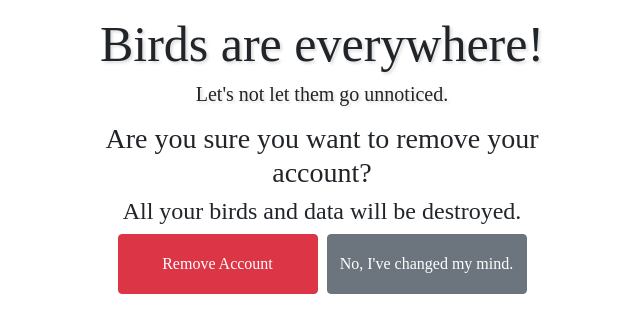
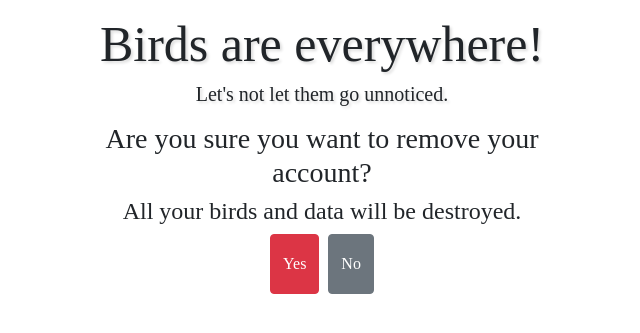
Before and after one commit to sergiojaj/new_whistly, a Django app: page /remove_account/00000000-0000-0000-0000-000000000001/ in a window 1280 px wide. Shown: the part 56-389 px from the top of the page, without its empty margins (318-958 px from the left). Run offline with Django 3.2, Linux system fonts and the light colour scheme; a user stored in the database is signed in; tables that the repository leaves empty hold one stand-in row (values such as "Sample post"); some libraries are stand-ins or nearby versions.

Commit message:
correcting margins

```diff
--- a/static/css/base.css
+++ b/static/css/base.css
@@ -207,3 +207,7 @@ button{
 #forms_id {
   display: inline;
 }
+
+.remove_account_btns{
+  width: auto;
+}
--- a/templates/account/remove_account.html
+++ b/templates/account/remove_account.html
@@ -13,11 +13,11 @@
             <div class="col-12 ">
                 <form id='forms_id' action="" method="POST" class="remove_account_form"> {% csrf_token %}
                     {{ form|crispy }}
-                    <button class="btn btn-danger">Remove Account</button>
+                    <button class="btn btn-danger remove_account_btns">Yes</button>
                 </form>
-                <a href="{% url 'profile_detail' pk=user.pk %}">
-                    <button class="btn btn-secondary">No, I've changed my mind.</button>
-                </a>
+                    <a href="{% url 'profile_detail' pk=user.pk %}">
+                        <button class="btn btn-secondary remove_account_btns">No</button>
+                    </a>
             </div>
             </div>
         </div>
--- a/templates/profile/profile_edit.html
+++ b/templates/profile/profile_edit.html
@@ -7,8 +7,8 @@
 
 {% block content %}
 
-    <div class="container" align=center style="width: 400px;">
-        <form action="" method="POST" enctype="multipart/form-data"> {% csrf_token %}
+    <div class="container" align=center>
+        <form action="" class="forms" method="POST" enctype="multipart/form-data"> {% csrf_token %}
             {{ form|crispy }}
             <button class="btn btn-light">Update Info</button>
         </form>
```
Also changed, not shown: 1 other file.
